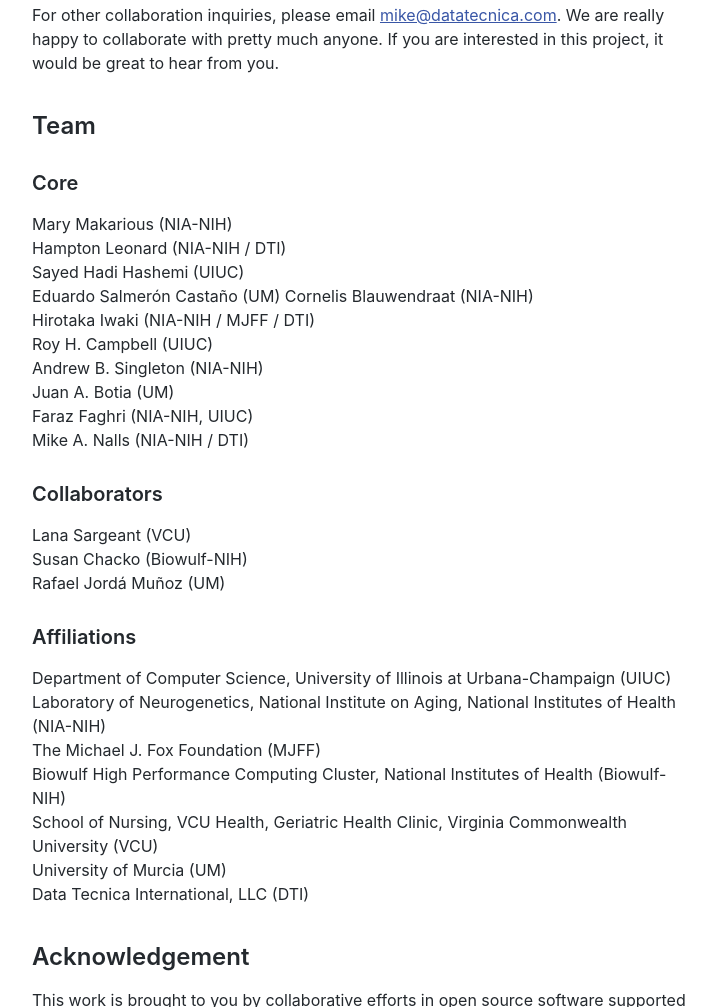
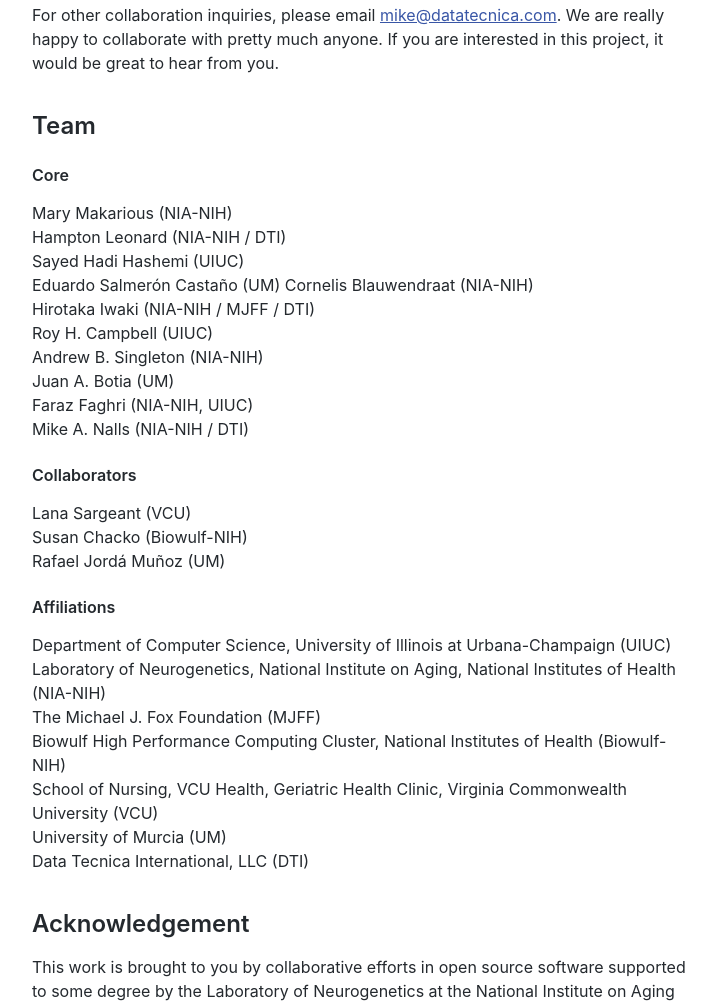
Before and after one commit to GenoML/old_genoml_site, a plain HTML site: page docs/about.html in a window 1280 px wide. Shown: the part 1089-2096 px from the top of the page, without its empty margins (276-982 px from the left). Drawn offline with nearby package versions, Linux system fonts and the light colour scheme.

Commit message:
Deploy website
Deploy website version based on 2044f209041929c7d72bedeeeeebc2737a19eb35

```diff
--- a/docs/about.html
+++ b/docs/about.html
@@ -66,7 +66,7 @@
 <p>Please report any issue or suggestions to the GenoML issues page at <a href="https://github.com/GenoML/genoml/issues">https://github.com/GenoML/genoml/issues</a>.</p>
 <p>For other collaboration inquiries, please email <a href="mailto:mike@datatecnica.com">mike@datatecnica.com</a>. We are really happy to collaborate with pretty much anyone. If you are interested in this project, it would be great to hear from you.</p>
 <h2><a class="anchor" aria-hidden="true" id="team"></a><a href="#team" aria-hidden="true" class="hash-link"><svg class="hash-link-icon" aria-hidden="true" height="16" version="1.1" viewBox="0 0 16 16" width="16"><path fill-rule="evenodd" d="M4 9h1v1H4c-1.5 0-3-1.69-3-3.5S2.55 3 4 3h4c1.45 0 3 1.69 3 3.5 0 1.41-.91 2.72-2 3.25V8.59c.58-.45 1-1.27 1-2.09C10 5.22 8.98 4 8 4H4c-.98 0-2 1.22-2 2.5S3 9 4 9zm9-3h-1v1h1c1 0 2 1.22 2 2.5S13.98 12 13 12H9c-.98 0-2-1.22-2-2.5 0-.83.42-1.64 1-2.09V6.25c-1.09.53-2 1.84-2 3.25C6 11.31 7.55 13 9 13h4c1.45 0 3-1.69 3-3.5S14.5 6 13 6z"></path></svg></a>Team</h2>
-<h3><a class="anchor" aria-hidden="true" id="core"></a><a href="#core" aria-hidden="true" class="hash-link"><svg class="hash-link-icon" aria-hidden="true" height="16" version="1.1" viewBox="0 0 16 16" width="16"><path fill-rule="evenodd" d="M4 9h1v1H4c-1.5 0-3-1.69-3-3.5S2.55 3 4 3h4c1.45 0 3 1.69 3 3.5 0 1.41-.91 2.72-2 3.25V8.59c.58-.45 1-1.27 1-2.09C10 5.22 8.98 4 8 4H4c-.98 0-2 1.22-2 2.5S3 9 4 9zm9-3h-1v1h1c1 0 2 1.22 2 2.5S13.98 12 13 12H9c-.98 0-2-1.22-2-2.5 0-.83.42-1.64 1-2.09V6.25c-1.09.53-2 1.84-2 3.25C6 11.31 7.55 13 9 13h4c1.45 0 3-1.69 3-3.5S14.5 6 13 6z"></path></svg></a>Core</h3>
+<h4><a class="anchor" aria-hidden="true" id="core"></a><a href="#core" aria-hidden="true" class="hash-link"><svg class="hash-link-icon" aria-hidden="true" height="16" version="1.1" viewBox="0 0 16 16" width="16"><path fill-rule="evenodd" d="M4 9h1v1H4c-1.5 0-3-1.69-3-3.5S2.55 3 4 3h4c1.45 0 3 1.69 3 3.5 0 1.41-.91 2.72-2 3.25V8.59c.58-.45 1-1.27 1-2.09C10 5.22 8.98 4 8 4H4c-.98 0-2 1.22-2 2.5S3 9 4 9zm9-3h-1v1h1c1 0 2 1.22 2 2.5S13.98 12 13 12H9c-.98 0-2-1.22-2-2.5 0-.83.42-1.64 1-2.09V6.25c-1.09.53-2 1.84-2 3.25C6 11.31 7.55 13 9 13h4c1.45 0 3-1.69 3-3.5S14.5 6 13 6z"></path></svg></a>Core</h4>
 <p>Mary Makarious (NIA-NIH)<br>
 Hampton Leonard (NIA-NIH / DTI)<br>
 Sayed Hadi Hashemi (UIUC)<br>
@@ -78,11 +78,11 @@
 Juan A. Botia (UM)<br>
 Faraz Faghri (NIA-NIH, UIUC)<br>
 Mike A. Nalls (NIA-NIH / DTI)</p>
-<h3><a class="anchor" aria-hidden="true" id="collaborators"></a><a href="#collaborators" aria-hidden="true" class="hash-link"><svg class="hash-link-icon" aria-hidden="true" height="16" version="1.1" viewBox="0 0 16 16" width="16"><path fill-rule="evenodd" d="M4 9h1v1H4c-1.5 0-3-1.69-3-3.5S2.55 3 4 3h4c1.45 0 3 1.69 3 3.5 0 1.41-.91 2.72-2 3.25V8.59c.58-.45 1-1.27 1-2.09C10 5.22 8.98 4 8 4H4c-.98 0-2 1.22-2 2.5S3 9 4 9zm9-3h-1v1h1c1 0 2 1.22 2 2.5S13.98 12 13 12H9c-.98 0-2-1.22-2-2.5 0-.83.42-1.64 1-2.09V6.25c-1.09.53-2 1.84-2 3.25C6 11.31 7.55 13 9 13h4c1.45 0 3-1.69 3-3.5S14.5 6 13 6z"></path></svg></a>Collaborators</h3>
+<h4><a class="anchor" aria-hidden="true" id="collaborators"></a><a href="#collaborators" aria-hidden="true" class="hash-link"><svg class="hash-link-icon" aria-hidden="true" height="16" version="1.1" viewBox="0 0 16 16" width="16"><path fill-rule="evenodd" d="M4 9h1v1H4c-1.5 0-3-1.69-3-3.5S2.55 3 4 3h4c1.45 0 3 1.69 3 3.5 0 1.41-.91 2.72-2 3.25V8.59c.58-.45 1-1.27 1-2.09C10 5.22 8.98 4 8 4H4c-.98 0-2 1.22-2 2.5S3 9 4 9zm9-3h-1v1h1c1 0 2 1.22 2 2.5S13.98 12 13 12H9c-.98 0-2-1.22-2-2.5 0-.83.42-1.64 1-2.09V6.25c-1.09.53-2 1.84-2 3.25C6 11.31 7.55 13 9 13h4c1.45 0 3-1.69 3-3.5S14.5 6 13 6z"></path></svg></a>Collaborators</h4>
 <p>Lana Sargeant (VCU)<br>
 Susan Chacko (Biowulf-NIH)<br>
 Rafael Jordá Muñoz (UM)</p>
-<h3><a class="anchor" aria-hidden="true" id="affiliations"></a><a href="#affiliations" aria-hidden="true" class="hash-link"><svg class="hash-link-icon" aria-hidden="true" height="16" version="1.1" viewBox="0 0 16 16" width="16"><path fill-rule="evenodd" d="M4 9h1v1H4c-1.5 0-3-1.69-3-3.5S2.55 3 4 3h4c1.45 0 3 1.69 3 3.5 0 1.41-.91 2.72-2 3.25V8.59c.58-.45 1-1.27 1-2.09C10 5.22 8.98 4 8 4H4c-.98 0-2 1.22-2 2.5S3 9 4 9zm9-3h-1v1h1c1 0 2 1.22 2 2.5S13.98 12 13 12H9c-.98 0-2-1.22-2-2.5 0-.83.42-1.64 1-2.09V6.25c-1.09.53-2 1.84-2 3.25C6 11.31 7.55 13 9 13h4c1.45 0 3-1.69 3-3.5S14.5 6 13 6z"></path></svg></a>Affiliations</h3>
+<h4><a class="anchor" aria-hidden="true" id="affiliations"></a><a href="#affiliations" aria-hidden="true" class="hash-link"><svg class="hash-link-icon" aria-hidden="true" height="16" version="1.1" viewBox="0 0 16 16" width="16"><path fill-rule="evenodd" d="M4 9h1v1H4c-1.5 0-3-1.69-3-3.5S2.55 3 4 3h4c1.45 0 3 1.69 3 3.5 0 1.41-.91 2.72-2 3.25V8.59c.58-.45 1-1.27 1-2.09C10 5.22 8.98 4 8 4H4c-.98 0-2 1.22-2 2.5S3 9 4 9zm9-3h-1v1h1c1 0 2 1.22 2 2.5S13.98 12 13 12H9c-.98 0-2-1.22-2-2.5 0-.83.42-1.64 1-2.09V6.25c-1.09.53-2 1.84-2 3.25C6 11.31 7.55 13 9 13h4c1.45 0 3-1.69 3-3.5S14.5 6 13 6z"></path></svg></a>Affiliations</h4>
 <p>Department of Computer Science, University of Illinois at Urbana-Champaign (UIUC)<br>
 Laboratory of Neurogenetics, National Institute on Aging, National Institutes of Health (NIA-NIH)<br>
 The Michael J. Fox Foundation (MJFF)<br>
@@ -97,4 +97,4 @@
 <p>Purcell, Shaun, et al. “PLINK: A Tool Set for Whole-Genome Association and Population-Based Linkage Analyses.” American Journal of Human Genetics, vol. 81, no. 3, Sept. 2007, pp. 559–75.</p>
 <p>Chang, Christopher C., et al. “Second-Generation PLINK: Rising to the Challenge of Larger and Richer Datasets.” GigaScience, vol. 4, Feb. 2015, p. 7.</p>
 <p>Euesden, Jack, et al. “PRSice: Polygenic Risk Score Software.” Bioinformatics , vol. 31, no. 9, May 2015, pp. 1466–68.</p>
-</span></div></article></div><div class="docs-prevnext"><a class="docs-next button" href="/docs/help"><span>Help</span><span class="arrow-next"> →</span></a></div></div></div><nav class="onPageNav"><ul class="toc-headings"><li><a href="#issues-suggestions-and-collaboration">Issues, suggestions, and collaboration</a></li><li><a href="#team">Team</a><ul class="toc-headings"><li><a href="#core">Core</a></li><li><a href="#collaborators">Collaborators</a></li><li><a href="#affiliations">Affiliations</a></li></ul></li><li><a href="#acknowledgement">Acknowledgement</a></li><li><a href="#citations">Citations</a></li></ul></nav></div><footer class="nav-footer" id="footer"><section class="sitemap"><a href="/" class="nav-home"><img src="/img/dna.png" alt="GenoML" width="66" height="58"/></a><div><h5>Docs</h5><a href="/docs/quick-start">Getting Started</a><a href="/docs/contribute">Contributing</a></div><div><h5>Community</h5><a href="/en/users.html">Users</a></div><div><h5>More</h5><a href="https://github.com/GenoML/">GitHub</a><a class="github-button" href="https://github.com/GenoML/genoml" data-icon="octicon-star" data-count-href="/GenoML/genoml/stargazers" data-show-count="true" data-count-aria-label="# stargazers on GitHub" aria-label="Star this project on GitHub">Star</a></div></section><section class="copyright">Copyright © 2019 GenoML</section></footer></div></body></html>
+</span></div></article></div><div class="docs-prevnext"><a class="docs-next button" href="/docs/help"><span>Help</span><span class="arrow-next"> →</span></a></div></div></div><nav class="onPageNav"><ul class="toc-headings"><li><a href="#issues-suggestions-and-collaboration">Issues, suggestions, and collaboration</a></li><li><a href="#team">Team</a></li><li><a href="#acknowledgement">Acknowledgement</a></li><li><a href="#citations">Citations</a></li></ul></nav></div><footer class="nav-footer" id="footer"><section class="sitemap"><a href="/" class="nav-home"><img src="/img/dna.png" alt="GenoML" width="66" height="58"/></a><div><h5>Docs</h5><a href="/docs/quick-start">Getting Started</a><a href="/docs/contribute">Contributing</a></div><div><h5>Community</h5><a href="/en/users.html">Users</a></div><div><h5>More</h5><a href="https://github.com/GenoML/">GitHub</a><a class="github-button" href="https://github.com/GenoML/genoml" data-icon="octicon-star" data-count-href="/GenoML/genoml/stargazers" data-show-count="true" data-count-aria-label="# stargazers on GitHub" aria-label="Star this project on GitHub">Star</a></div></section><section class="copyright">Copyright © 2019 GenoML</section></footer></div></body></html>
```
Also changed, not shown: docs/about/index.html (+4 -4 lines).
